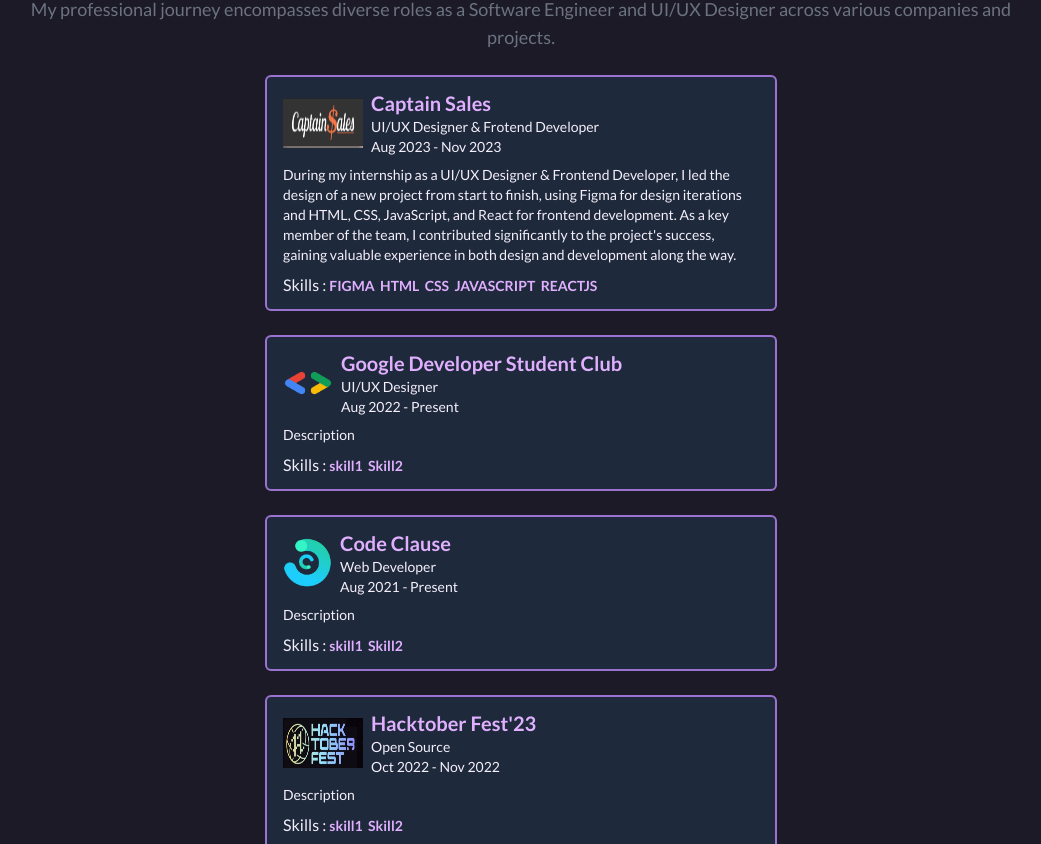
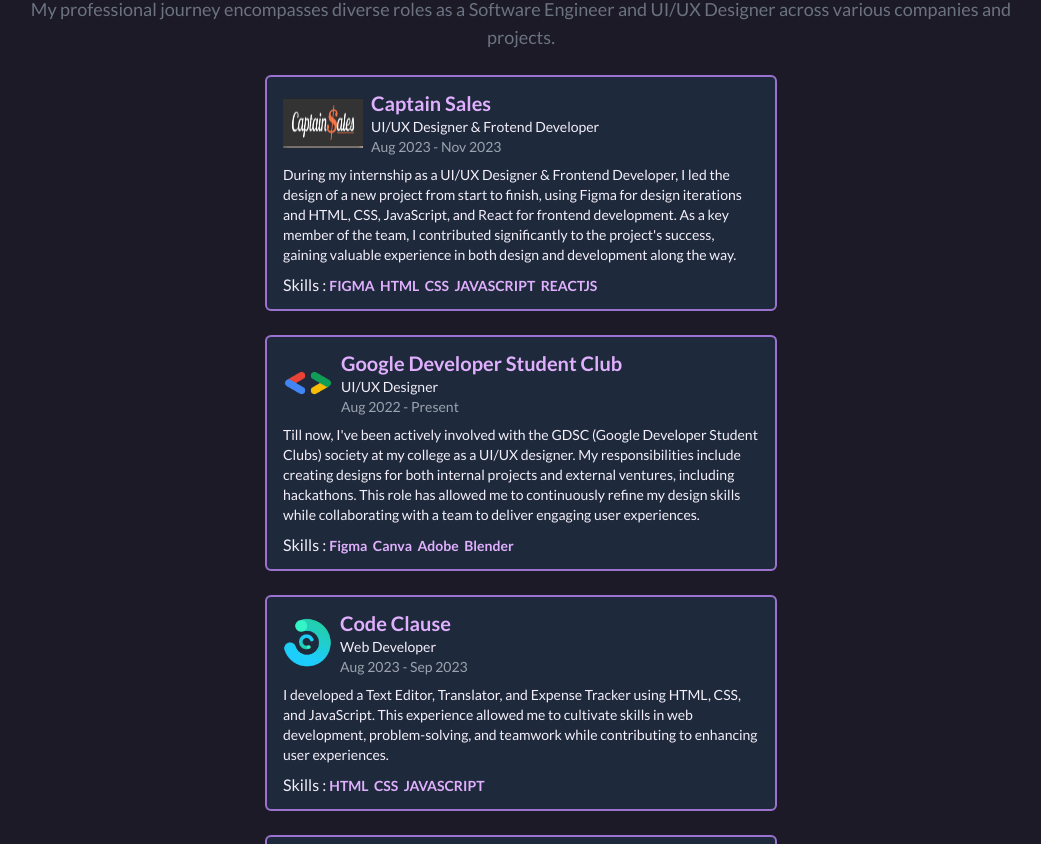
Before and after one commit to jaspreet6090/Portfolio-React, a React (Vite) app: page / in a window 1280 px wide. Shown: the part 1949-2793 px from the top of the page, without its empty margins (119-1160 px from the left). Built offline with nearby package versions, Linux system fonts and the light colour scheme.

Commit message:
Update title, experience details, and skills in ExperienceCard component and constant.js
* Change title tag in index.html from "Vite + React" to "Jaspreet Singh"
* Update experience details and skills in constant

```diff
--- a/index.html
+++ b/index.html
@@ -8,7 +8,7 @@
   <link rel="icon" type="image/svg+xml" href="/favicon.png" />
    <link rel="stylesheet" type='text/css' href="https://cdn.jsdelivr.net/gh/devicons/devicon@latest/devicon.min.css" />
 
-    <title>Vite + React</title>
+    <title>Jaspreet Singh</title>
   </head>
   <body>
     <div id="root"></div>
--- a/src/components/Experience/ExperienceCard.jsx
+++ b/src/components/Experience/ExperienceCard.jsx
@@ -20,9 +20,10 @@
         <div className="flex flex-col">
           <div className="text-xl text-secondary font-bold">{name}</div>
           <div className="text-sm">{title}</div>
-          <div className="text-sm">{date}</div>
+          <div className="text-sm text-gray-400">{date}</div>
         </div>
       </div>
+
       <div className="my-2 text-sm">{description}</div>
       <div className="">Skills : <span>{skills.map((skill) => {
         return (
--- a/src/costant.js
+++ b/src/costant.js
@@ -173,17 +173,17 @@
     name : "Google Developer Student Club",
     title : "UI/UX Designer",
     date : "Aug 2022 - Present",
-    description : "Description",
-    skills : ["skill1" , "Skill2"],
+    description : "Till now, I've been actively involved with the GDSC (Google Developer Student Clubs) society at my college as a UI/UX designer. My responsibilities include creating designs for both internal projects and external ventures, including hackathons. This role has allowed me to continuously refine my design skills while collaborating with a team to deliver engaging user experiences.",
+    skills : ["Figma" , "Canva" , "Adobe" , "Blender"],
   },
   {
     id:3,
     img : "/Logos/CodeClause.png",
     name:"Code Clause",
     title : "Web Developer",
-    date : "Aug 2021 - Present",
-    description : "Description",
-    skills : ["skill1" , "Skill2"],
+    date : "Aug 2023 - Sep 2023",
+    description : "I developed a Text Editor, Translator, and Expense Tracker using HTML, CSS, and JavaScript. This experience allowed me to cultivate skills in web development, problem-solving, and teamwork while contributing to enhancing user experiences.",
+    skills : ["HTML" , "CSS" , "JAVASCRIPT"],
   },
   {
     id:4,
@@ -191,27 +191,28 @@
     name : "Hacktober Fest'23",
     title : "Open Source",
     date : "Oct 2022 - Nov 2022",
-    description : "Description",
-    skills : ["skill1" , "Skill2"],
+    description : "In Hacktoberfest 2023, I once again participated with enthusiasm, successfully merging four pull requests and contributing to the open-source ecosystem. As a result of my efforts, I received the Hacktoberfest t-shirt and additional swags, marking another rewarding experience of collaboration and contribution within the open-source community.",
+    skills : ["Open Source" ],
   },
+  {
+    id:6,
+    img : "/Logos/Datacom.png",
+    name: "Datacom",
+    title : "Web Developer",
+    date : "June 2023 - July 2023",
+    description : "In my role, I focused on identifying and resolving bugs for a movie theater discovery website, collaborating closely with the development team to implement optimizations and enhancements for smoother functionality, thereby prioritizing seamless user experiences.",
+    skills : ["HTML" , "CSS" , "JAVASCRIPT" , "REACTJS"],
+  },
+
   {
     id:5,
     img : "/Logos/Hacktober.png",
     name : "Hacktober Fest'22",
     title : "Open Source",
     date : "Oct 2022 - Nov 2022",
-    description : "Description",
-    skills : ["skill1" , "Skill2"],
+    description : "During Hacktoberfest 2022, I actively participated and successfully completed the event by merging four pull requests. My contributions were recognized, and I earned the coveted Hacktoberfest t-shirt and other swags as a token of appreciation. This experience not only allowed me to enhance my skills but also to engage with the open-source community in a meaningful way.",
+    skills : ["Open Source" ],
   },
-  {
-    id:6,
-    img : "/Logos/Datacom.png",
-    name: "Datacom",
-    title : "Web Developer",
-    date : "Aug 2021 - Nov 2021",
-    description : "Description",
-    skills : ["skill1" , "Skill2"],
-  }
 ];
 
 export { name, title, description , language, frontend, backend, tools, learning,
```
